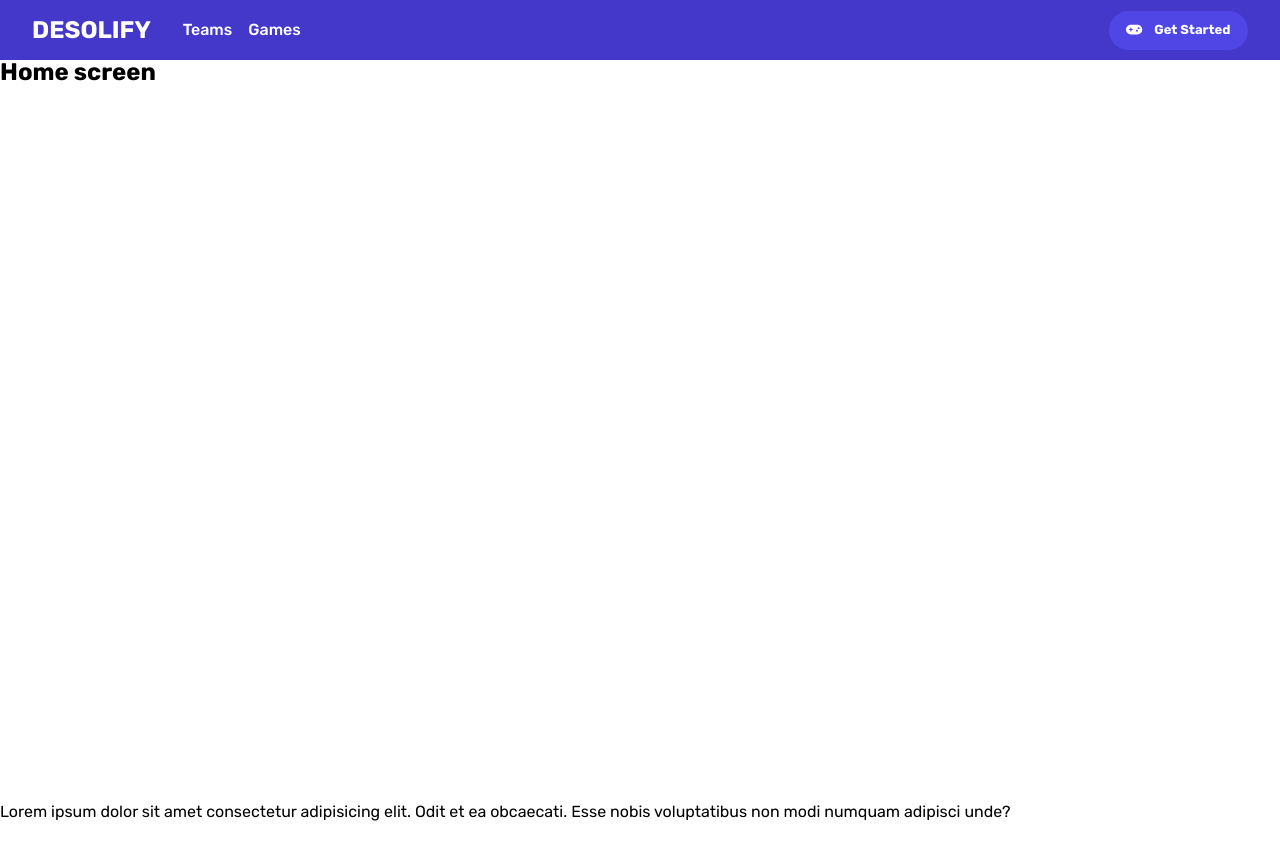
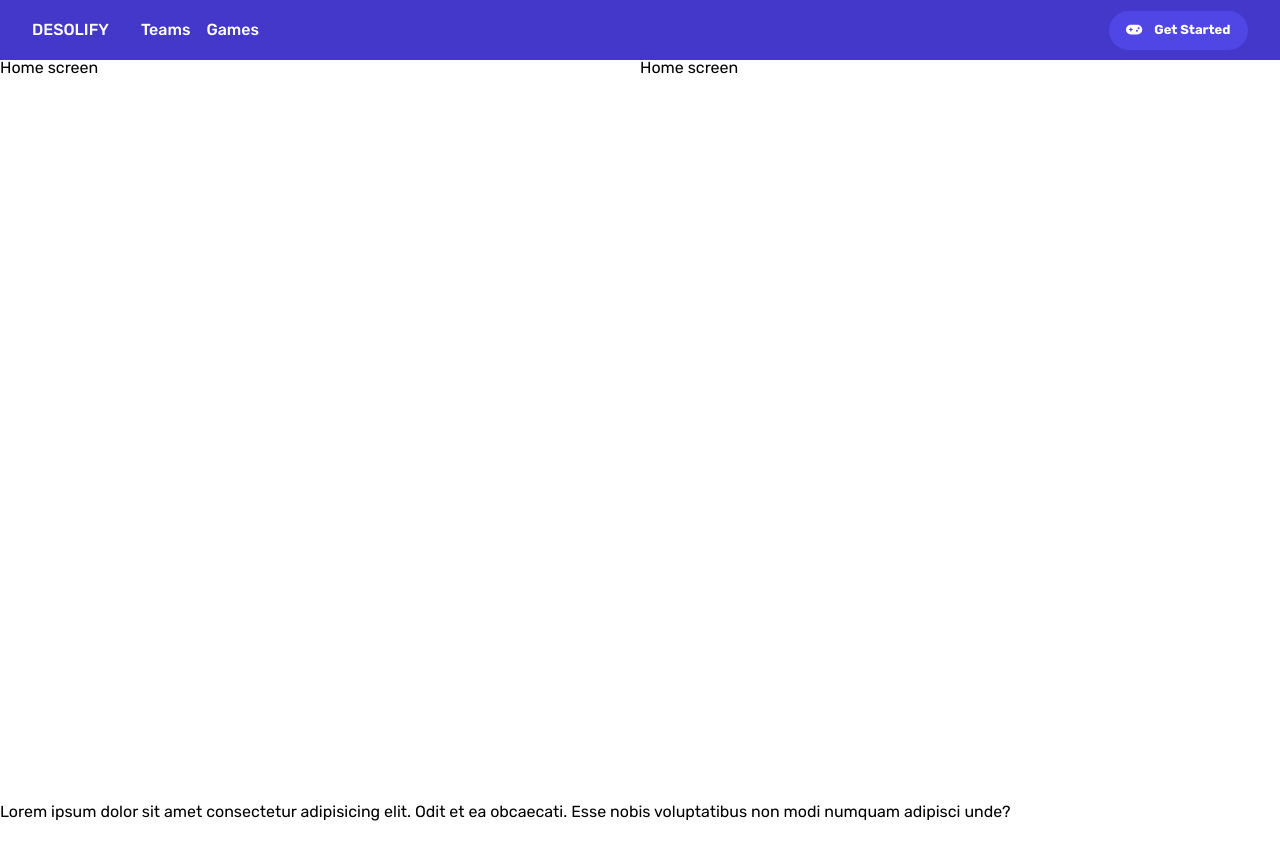
Before and after one commit to mrheio/desolify-web, a Next.js app: page / in a window 1280 px wide. Built offline with nearby package versions, Linux system fonts and the light colour scheme.

Commit message:
added tailwind and index page styles

```diff
--- a/pages/index.tsx
+++ b/pages/index.tsx
@@ -1,7 +1,16 @@
-const Home = () => {
+import { FC } from 'react';
+
+import { joinClasses } from '@utils/basics';
+
+import styles from '@styles/pages/Index.module.scss';
+
+type Props = {};
+
+const Home: FC<Props> = () => {
 	return (
 		<>
-			<section>
+			<section className={joinClasses('grid grid-cols-2 grid-rows-2', styles['section-one'])}>
+				<h1>Home screen</h1>
 				<h1>Home screen</h1>
 			</section>
 		</>
--- /dev/null
+++ b/styles/pages/Index.module.scss
@@ -0,0 +1,4 @@
+.section {
+	&-one {
+	}
+}
--- a/styles/styles.scss
+++ b/styles/styles.scss
@@ -1,3 +1,7 @@
+@tailwind base;
+@tailwind components;
+@tailwind utilities;
+
 html,
 body {
 	padding: 0;
```
